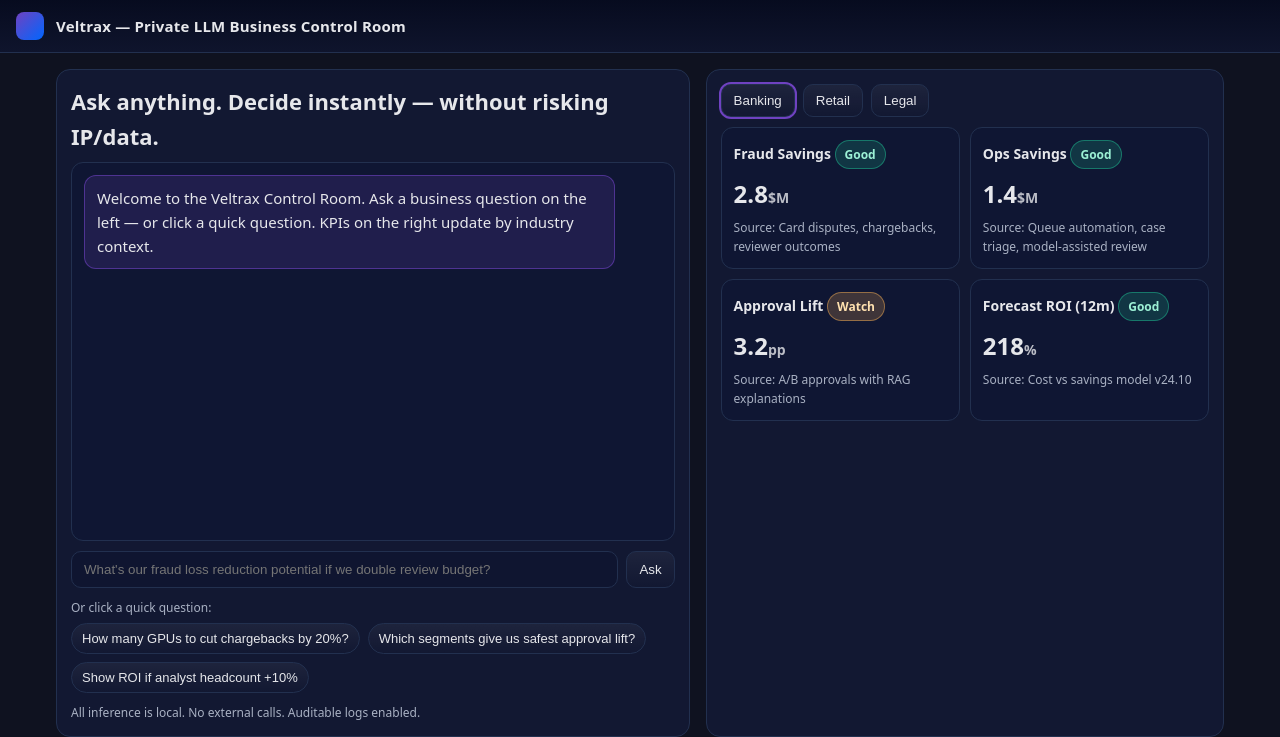
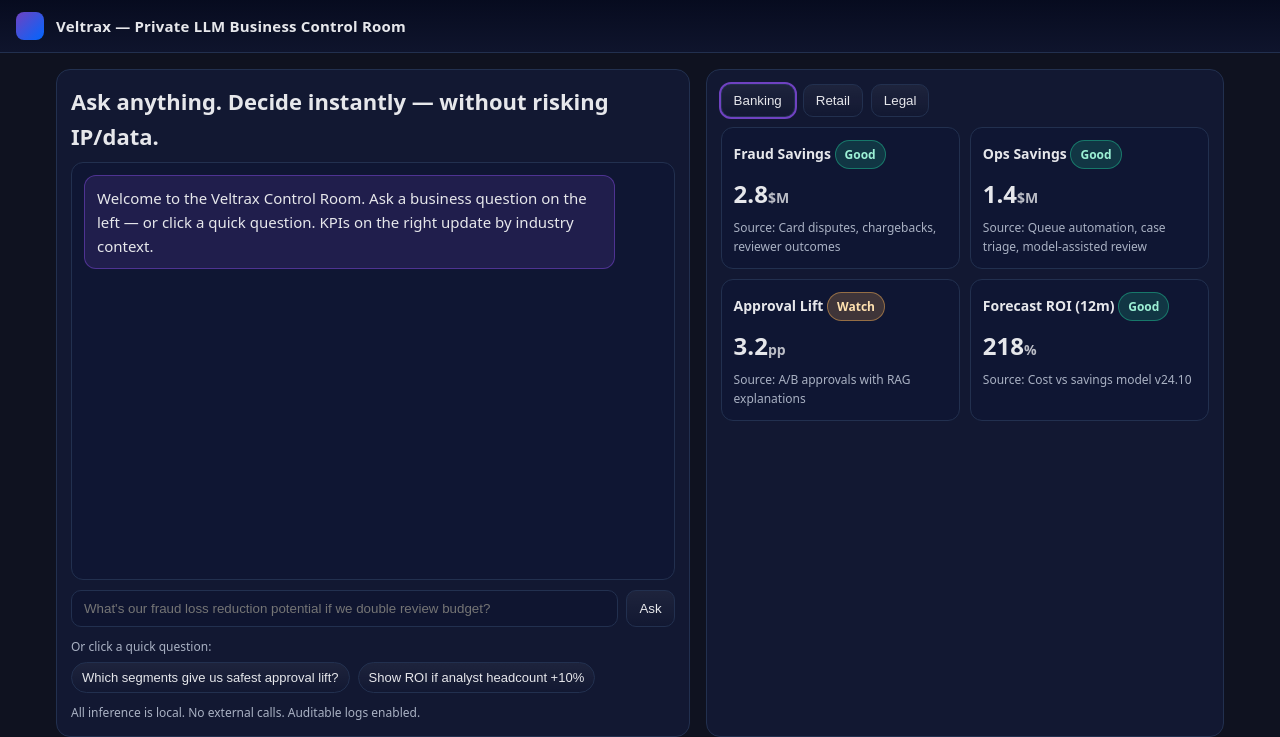
Before and after one commit to veltrax-technologies/Decision-Making, a plain HTML site: page index.html in a window 1280 px wide. Shown: the top 737 px of the page. Drawn offline with Linux system fonts and the light colour scheme.

Commit message:
Update index.html

```diff
--- a/index.html
+++ b/index.html
@@ -151,7 +151,6 @@ const INDUSTRIES = {
     name:'Banking',
     example:"What's our fraud loss reduction potential if we double review budget?",
     quick:[
-      "How many GPUs to cut chargebacks by 20%?",
       "Which segments give us safest approval lift?",
       "Show ROI if analyst headcount +10%"
     ],
@@ -170,7 +169,6 @@ const INDUSTRIES = {
     name:'Retail',
     example:'If we add product‑return verification at point of sale, what’s the shrink reduction?',
     quick:[
-      "What’s shrink savings if RFID added in DC?",
       "Which stores need associate‑assist the most?",
       "Forecast ROI if returns drop 15%"
     ],
@@ -191,7 +189,6 @@ const INDUSTRIES = {
     quick:[
       "Where do we lose most review hours?",
       "What clauses have lowest precision today?",
-      "Break‑even if GPU spend +20%"
     ],
     kpis:[
       { key:'fraud', label:'Review Hours Saved', val:28, unit:'k', badge:'g', src:'Matter logs, clause recall/precision benchmarks' },
```
